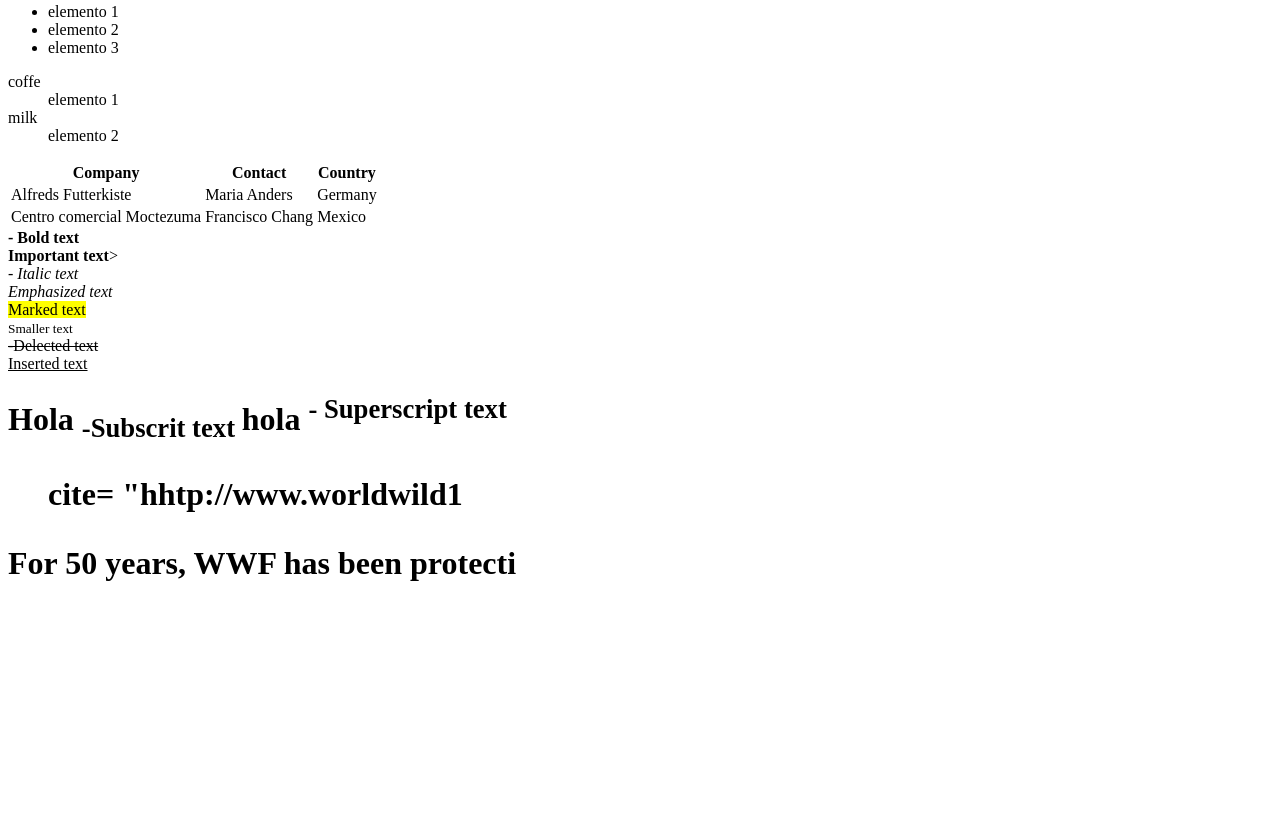
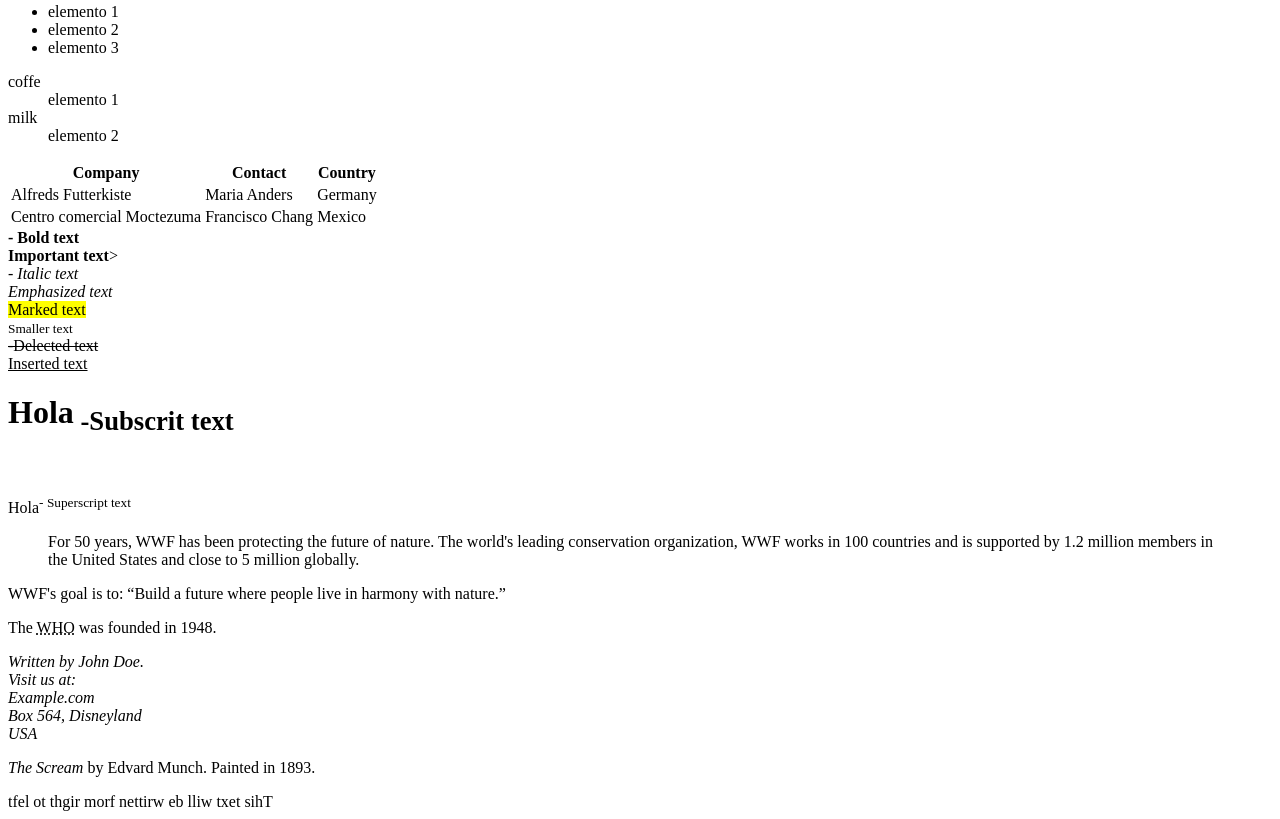
Before and after one commit to MaritzaRodrival/Practica-16-2, a plain HTML site: page index.html in a window 1280 px wide. Shown: the part 440-1259 px from the top of the page. Before the commit the page ends 1044 px from the top, so only its background shows below. Drawn offline with Linux system fonts and the light colour scheme.

Commit message:
Add files via upload

```diff
--- a/index.html
+++ b/index.html
@@ -63,11 +63,32 @@
     <small>Smaller text </small><br>
     <del>-Delected text </del><br>
     <ins>Inserted text</ins><br>
-    <h1>Hola <sub> -Subscrit text </sub>
-    hola <sup>- Superscript text</sup><br>
+    <h1>Hola<sub> -Subscrit text </sub> </h1><br><br>
+    Hola<sup>- Superscript text</sup><br>
+
+    <blockquote cite="http://www.worldwildlife.org/who/index.html">
+      For 50 years, WWF has been protecting the future of nature.
+      The world's leading conservation organization,
+      WWF works in 100 countries and is supported by
+      1.2 million members in the United States and
+      close to 5 million globally.
+      </blockquote>
+
+    <p>WWF's goal is to: <q>Build a future where people live in harmony with nature.</q></p>
+    <p>The <abbr title="World Health Organization">WHO</abbr> was founded in 1948.</p>
+
+    <address>
+      Written by John Doe.<br>
+      Visit us at:<br>
+      Example.com<br>
+      Box 564, Disneyland<br>
+      USA
+      </address>
+
+    <p><cite>The Scream</cite> by Edvard Munch. Painted in 1893.</p>
+
+    <bdo dir="rtl">This text will be written from right to left</bdo>
 
 
-    <blockquote> cite= "hhtp://www.worldwild1</blockquote>
-        For 50  years, WWF has been protecti
 </body>
 </html>
```
Also changed, not shown: 1 other file.
